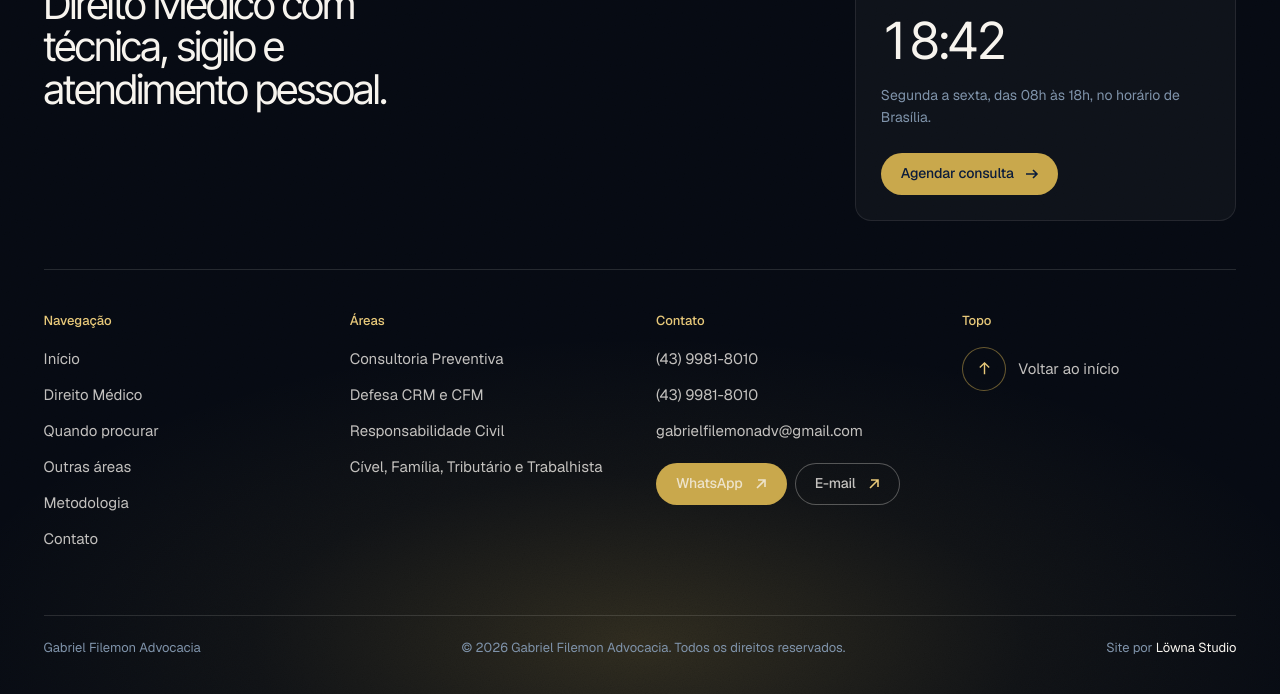
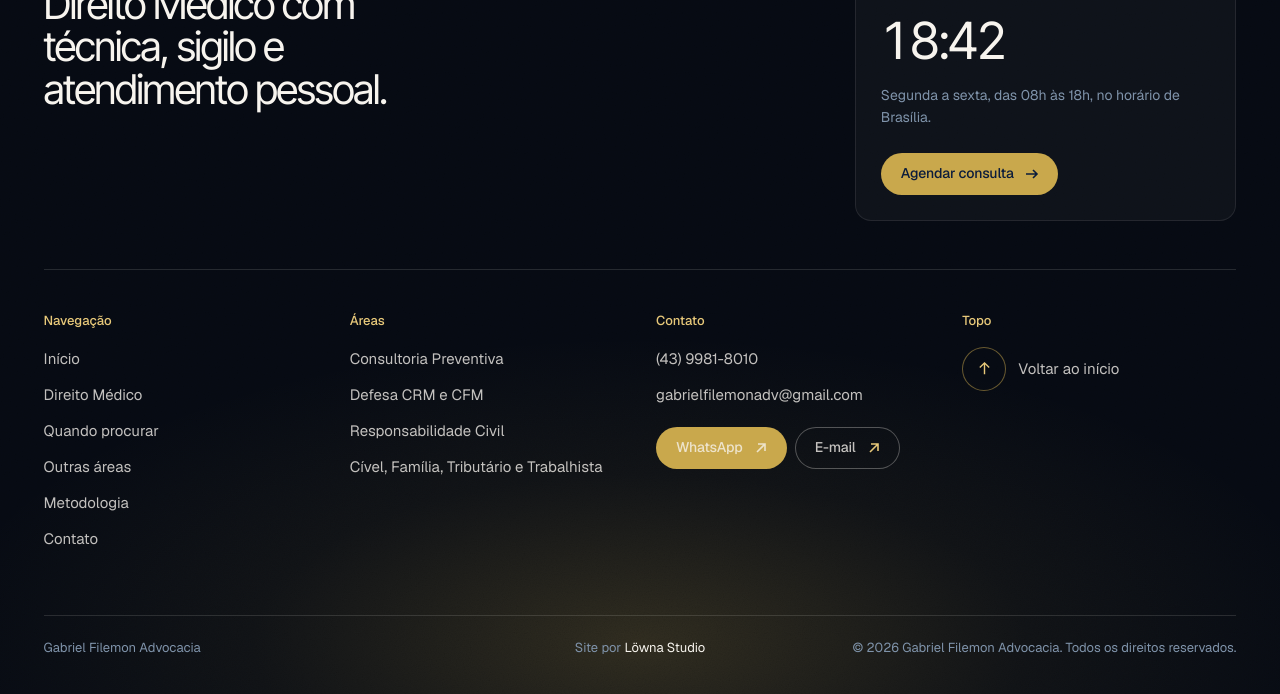
Before and after one commit to anaclaraaribeiro/JJF-Advocacia, a plain HTML site: page index.html in a window 1280 px wide. Shown: the part 8836-9530 px from the top of the page. Drawn offline with nearby package versions, Linux system fonts and the light colour scheme.

Commit message:
Rodapé: crédito centralizado e número repetido removido
Co-Authored-By: Claude Opus 5.5 <noreply@anthropic.com>

```diff
--- a/index.html
+++ b/index.html
@@ -530,6 +530,11 @@ html.js .bars.live .bar{transform:scaleY(var(--s,1));filter:brightness(var(--b,1
 .to-top svg{width:15px;height:15px;fill:none;stroke:currentColor;stroke-width:1.5}
 .to-top:hover i{background:var(--gold);color:var(--navy);transform:translateY(-3px)}
 .ft-bottom{display:flex;justify-content:space-between;align-items:center;gap:12px 24px;flex-wrap:wrap;margin-top:clamp(56px,8vh,88px);padding-top:22px;border-top:1px solid var(--line-d);font-size:13px;color:var(--mist)}
+/* name left, credit in the exact middle, copyright right */
+@media (min-width:861px){
+  .ft-bottom{display:grid;grid-template-columns:1fr auto 1fr}
+  .ft-copy{justify-self:end;text-align:right}
+}
 .ft-credit a{color:var(--off);background:linear-gradient(var(--gold),var(--gold)) left bottom/0 1px no-repeat;padding-bottom:2px;transition:background-size .4s var(--ease),color .3s}
 .ft-credit a:hover,.ft-credit a:focus-visible{color:var(--gold-l);background-size:100% 1px}
 
@@ -1229,7 +1234,6 @@ html.js [data-fade].in{opacity:1}
       <div class="ft-col">
         <h4>Contato</h4>
         <a href="https://wa.me/554399818010" target="_blank" rel="noopener">(43) 9981-8010</a>
-        <a href="tel:+554399818010">(43) 9981-8010</a>
         <a href="mailto:gabrielfilemonadv@gmail.com">gabrielfilemonadv@gmail.com</a>
         <span class="ft-btns">
           <a class="btn btn-sm" href="https://wa.me/554399818010" target="_blank" rel="noopener">WhatsApp<span class="btn-i" aria-hidden="true"><svg viewBox="0 0 16 16"><path d="M4 12L12 4M5 4h7v7"/></svg><svg viewBox="0 0 16 16"><path d="M4 12L12 4M5 4h7v7"/></svg></span></a>
@@ -1244,8 +1248,8 @@ html.js [data-fade].in{opacity:1}
   </div>
   <div class="ft-bottom">
     <span>Gabriel Filemon Advocacia</span>
-    <span>© 2026 Gabriel Filemon Advocacia. Todos os direitos reservados.</span>
     <span class="ft-credit">Site por <a href="https://www.lowna.com.br" target="_blank" rel="noopener noreferrer">Löwna Studio</a></span>
+    <span class="ft-copy">© 2026 Gabriel Filemon Advocacia. Todos os direitos reservados.</span>
   </div>
 </footer>
 </div>
```
